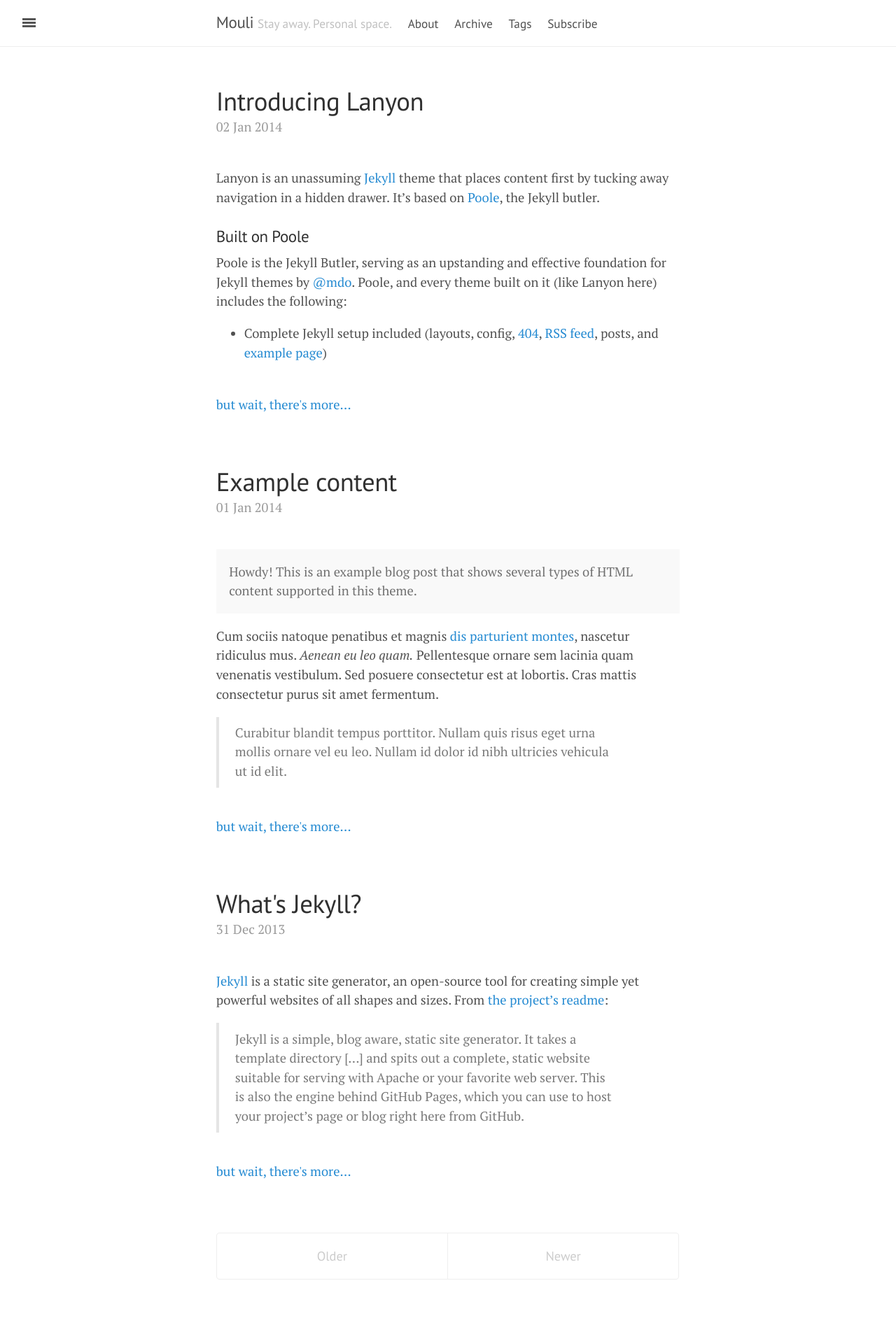
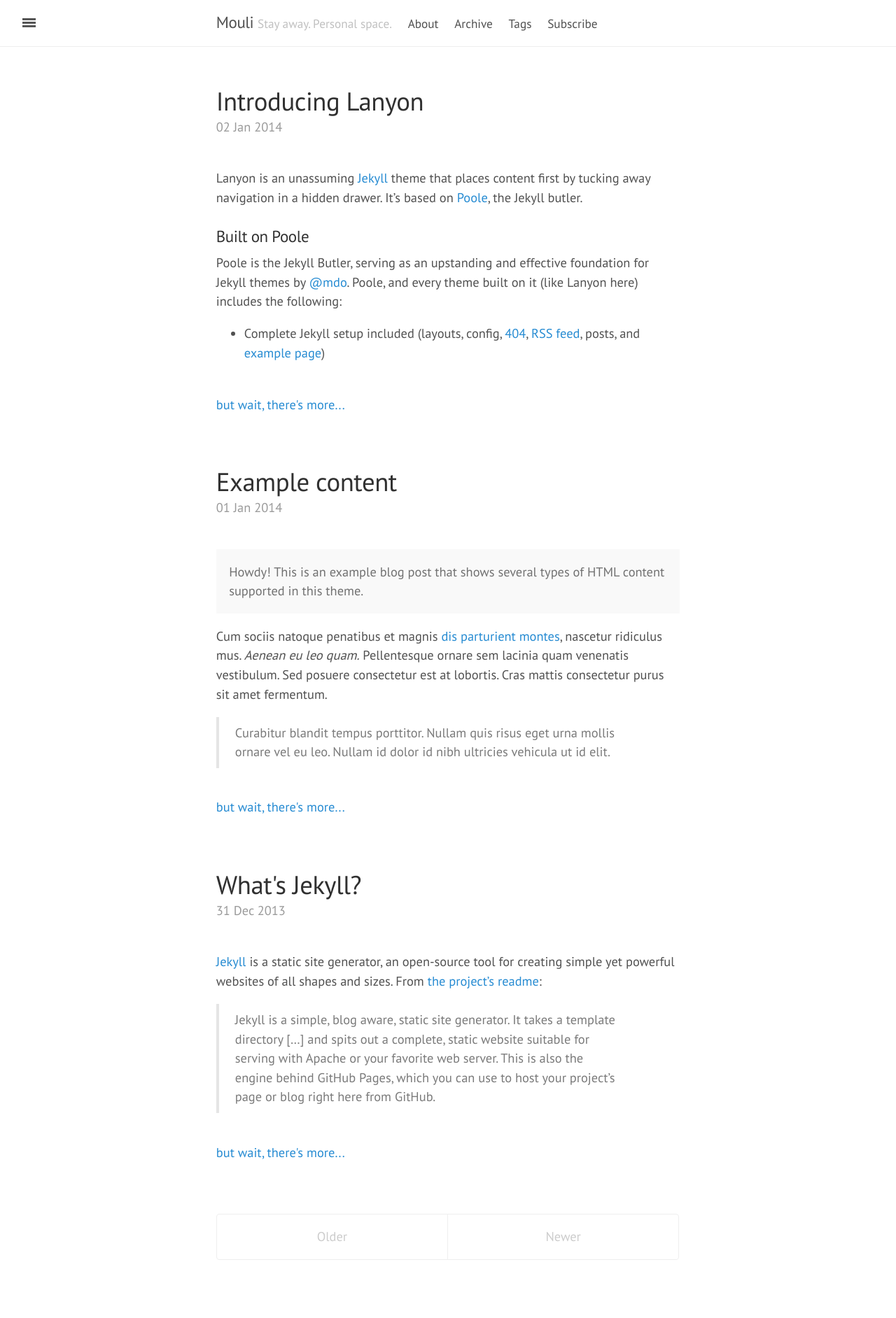
Before and after one commit to csanivar/csanivar.github.io, a Jekyll site: the page built from index.html, in a window 1280 px wide. Shown: the whole page at 70% size. Built offline with Jekyll 4.4.1, drawn with Linux system fonts in a browser that asks for light colours; nearby versions of some CDN libraries; the list of posts is cut into pages by our own code; after the commit the page ends 1856 px from its top, so only the background shows below that.

Commit message:
Change font-family to PT Sans

```diff
--- a/public/css/lanyon.css
+++ b/public/css/lanyon.css
@@ -41,7 +41,7 @@ body {
 }
 
 html {
-  font-family: "PT Serif", Georgia, "Times New Roman", serif;
+  font-family: "PT Sans", Georgia, "Times New Roman", serif !important;
   font-size: 1.15rem;
 }
 
```
